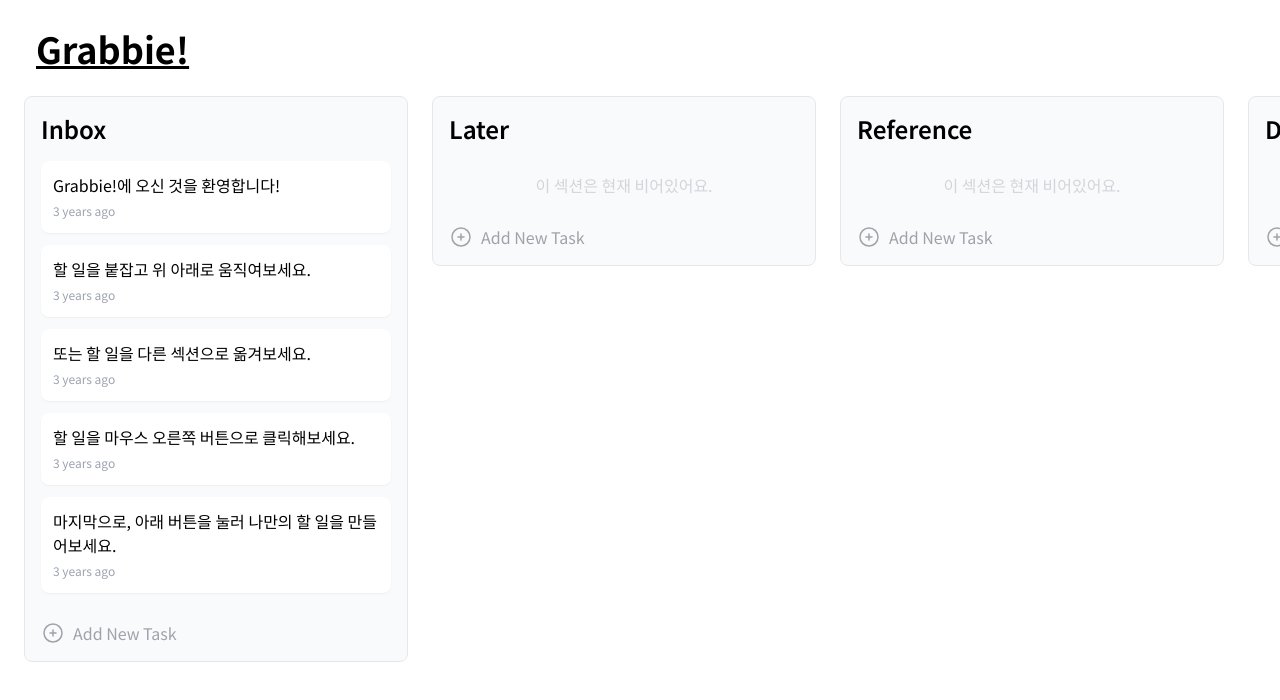
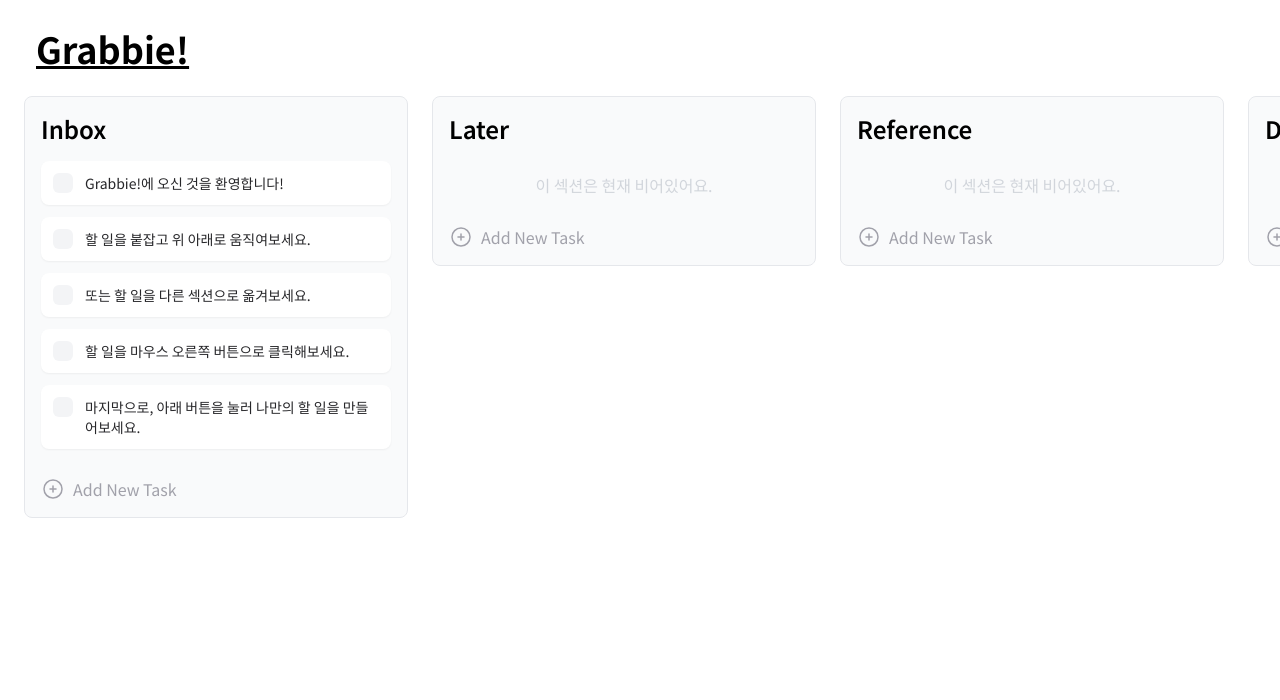
Before and after one commit to KeMezz/grabbie, a React (Vite) app: page / in a window 1280 px wide. Shown: the top 700 px of the page. Built offline with nearby package versions, Linux system fonts and the light colour scheme.

Commit message:
remove relative date and add checkbox

```diff
--- a/src/components/ChildTask.tsx
+++ b/src/components/ChildTask.tsx
@@ -5,6 +5,7 @@
 import * as ContextMenu from "@radix-ui/react-context-menu";
 import { todosState } from "../atoms/todos";
 import { useRecoilState } from "recoil";
+import * as Checkbox from "@radix-ui/react-checkbox";
 
 interface ChildTaskProps {
   id: number;
@@ -48,11 +49,38 @@
           {...magic.draggableProps}
         >
           <ContextMenu.Root>
-            <ContextMenu.Trigger className="p-3">
-              <p>{text}</p>
-              <span className="text-xs text-gray-400 ml-auto">
+            <ContextMenu.Trigger>
+              <form>
+                <label htmlFor={id + ""} className="flex items-start p-3">
+                  <Checkbox.Root
+                    className="hover:bg-green2 flex h-5 w-5 appearance-none items-center justify-center rounded-md bg-gray-100 outline-none flex-shrink-0"
+                    id={id + ""}
+                  >
+                    <Checkbox.Indicator className="text-green11">
+                      <svg
+                        xmlns="http://www.w3.org/2000/svg"
+                        fill="none"
+                        viewBox="0 0 24 24"
+                        strokeWidth={3}
+                        stroke="currentColor"
+                        className="w-4 h-4"
+                      >
+                        <path
+                          strokeLinecap="round"
+                          strokeLinejoin="round"
+                          d="m4.5 12.75 6 6 9-13.5"
+                        />
+                      </svg>
+                    </Checkbox.Indicator>
+                  </Checkbox.Root>
+                  <p className="pl-3 text-sm leading-md text-zinc-800">
+                    {text}
+                  </p>
+                </label>
+              </form>
+              {/* <span className="text-xs text-gray-400 ml-auto">
                 {dayjs(createdAt).fromNow()}
-              </span>
+              </span> */}
             </ContextMenu.Trigger>
             <ContextMenu.Portal>
               <ContextMenu.Content className="min-w-[220px] bg-white rounded-md overflow-hidden p-[5px] shadow-[0px_10px_38px_-10px_rgba(22,_23,_24,_0.35),_0px_10px_20px_-15px_rgba(22,_23,_24,_0.2)]">
```
